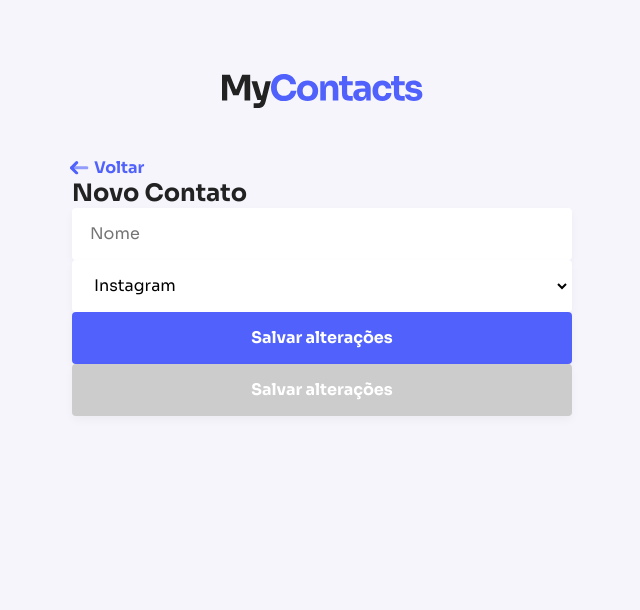
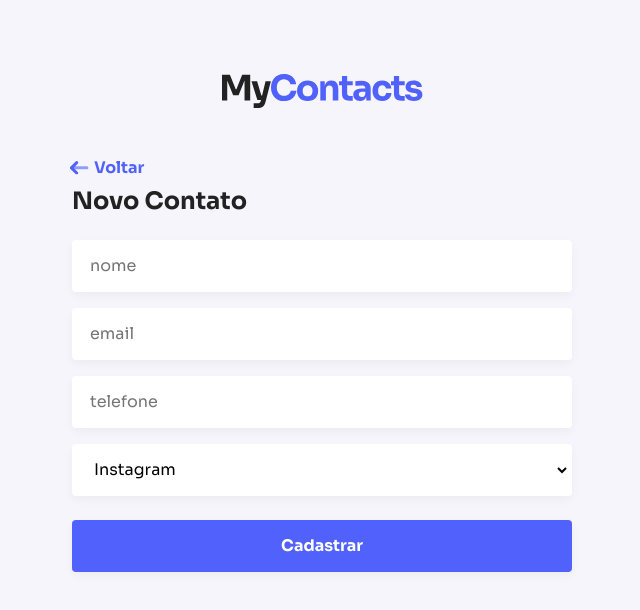
Before and after one commit to anderson-rodriguesdev/MyContacts, a React (Vite) app: page /new in a window 1280 px wide. Shown: the top 610 px of the page, without its empty margins (318-958 px from the left). Built offline with nearby package versions, Linux system fonts and the light colour scheme.

Commit message:
feat: created ContactForm component

```diff
--- a/src/components/ContacForm/index.tsx
+++ b/src/components/ContacForm/index.tsx
@@ -1,3 +1,38 @@
-export default function ContactForm() {
-  return <h1>Teste</h1>;
+import FormGroup from "../FormGroup";
+import { Form, ButtonContainer } from "./styles";
+
+import Input from "../Input";
+import Select from "../Select";
+import Button from "../Button";
+
+interface ContactFormProps {
+  buttonLabel: string;
 }
+
+export default function ContactForm({ buttonLabel }: ContactFormProps) {
+  return (
+    <Form>
+      <FormGroup>
+        <Input placeholder="nome" />
+      </FormGroup>
+
+      <FormGroup>
+        <Input placeholder="email" />
+      </FormGroup>
+
+      <FormGroup>
+        <Input placeholder="telefone" />
+      </FormGroup>
+
+      <FormGroup>
+        <Select>
+          <option value="instagram">Instagram</option>
+        </Select>
+      </FormGroup>
+
+      <ButtonContainer>
+        <Button type="submit">{buttonLabel}</Button>
+      </ButtonContainer>
+    </Form>
+  );
+}
--- /dev/null
+++ b/src/components/ContacForm/styles.ts
@@ -0,0 +1,7 @@
+import styled from "styled-components";
+
+export const Form = styled.form``;
+
+export const ButtonContainer = styled.div`
+  margin-top: 24px;
+`;
--- /dev/null
+++ b/src/components/FormGroup/index.tsx
@@ -0,0 +1,10 @@
+import { ReactElement } from "react";
+import { Container } from "./styles";
+
+interface FormGroupProps {
+  children: ReactElement;
+}
+
+export default function FormGroup({ children }: FormGroupProps) {
+  return <Container>{children}</Container>;
+}
--- /dev/null
+++ b/src/components/FormGroup/styles.ts
@@ -0,0 +1,7 @@
+import styled from "styled-components";
+
+export const Container = styled.div`
+  & + & {
+    margin-top: 16px;
+  }
+`;
--- a/src/components/PageHeader/styles.ts
+++ b/src/components/PageHeader/styles.ts
@@ -1,6 +1,7 @@
-import styled from 'styled-components';
+import styled from "styled-components";
 
 export const Container = styled.header`
+  margin-bottom: 24px;
   a {
     display: flex;
     align-items: center;
@@ -18,5 +19,6 @@ export const Container = styled.header`
 
   h1 {
     font-size: 24px;
+    margin-top: 8px;
   }
 `;
--- a/src/pages/EditContact/index.tsx
+++ b/src/pages/EditContact/index.tsx
@@ -1,5 +1,11 @@
-import PageHeader from '../../components/PageHeader';
+import PageHeader from "../../components/PageHeader";
+import ContactForm from "../../components/ContacForm";
 
 export default function EditContact() {
-  return <PageHeader title="Editar Mateus Silva" />;
+  return (
+    <>
+      <PageHeader title="Editar Anderson" />
+      <ContactForm buttonLabel="Salvar alterações" />
+    </>
+  );
 }
--- a/src/pages/Home/index.tsx
+++ b/src/pages/Home/index.tsx
@@ -1,3 +1,5 @@
+import { Link } from "react-router-dom";
+
 import {
   Container,
   InputSearchContainer,
@@ -19,7 +21,7 @@ export default function Home() {
 
       <Header>
         <strong>3 Contatos</strong>
-        <a href="/">Novo Contato</a>
+        <Link to="/new">Novo Contato</Link>
       </Header>
 
       <ListContainer>
@@ -29,6 +31,7 @@ export default function Home() {
             <img src={arrow} alt="Ícone de seta" />
           </button>
         </header>
+
         <Card>
           <div className="info">
             <div className="contact-name">
@@ -39,45 +42,9 @@ export default function Home() {
             <span>+55 (41)99999-9999</span>
           </div>
           <div className="actions">
-            <a href="/">
+            <Link to="/edit/1">
               <img src={edit} alt="Ícone de edição" />
-            </a>
-            <button type="button">
-              <img src={trash} alt="Ícone de lixeira" />
-            </button>
-          </div>
-        </Card>
-        <Card>
-          <div className="info">
-            <div className="contact-name">
-              <strong>Mateus Silva</strong>
-              <small>Instagram</small>
-            </div>
-            <span>email@email.com</span>
-            <span>+55 (41)99999-9999</span>
-          </div>
-          <div className="actions">
-            <a href="/">
-              <img src={edit} alt="Ícone de edição" />
-            </a>
-            <button type="button">
-              <img src={trash} alt="Ícone de lixeira" />
-            </button>
-          </div>
-        </Card>
-        <Card>
-          <div className="info">
-            <div className="contact-name">
-              <strong>Mateus Silva</strong>
-              <small>Instagram</small>
-            </div>
-            <span>email@email.com</span>
-            <span>+55 (41)99999-9999</span>
-          </div>
-          <div className="actions">
-            <a href="/">
-              <img src={edit} alt="Ícone de edição" />
-            </a>
+            </Link>
             <button type="button">
               <img src={trash} alt="Ícone de lixeira" />
             </button>
--- a/src/pages/NewContact/index.tsx
+++ b/src/pages/NewContact/index.tsx
@@ -1,23 +1,11 @@
 import PageHeader from "../../components/PageHeader";
-
-import Input from "../../components/Input";
-import Select from "../../components/Select";
-import Button from "../../components/Button";
+import ContactForm from "../../components/ContacForm";
 
 export default function NewContact() {
   return (
     <>
       <PageHeader title="Novo Contato" />
-      <Input placeholder="Nome" />
-      <Select>
-        <option value="123">Instagram</option>
-        <option value="123">Instagram</option>
-        <option value="123">Instagram</option>
-      </Select>
-      <Button type="button">Salvar alterações</Button>
-      <Button type="button" disabled>
-        Salvar alterações
-      </Button>
+      <ContactForm buttonLabel="Cadastrar" />
     </>
   );
 }
```
Also changed, not shown: src/components/PageHeader/index.tsx (+4 -6 lines).
